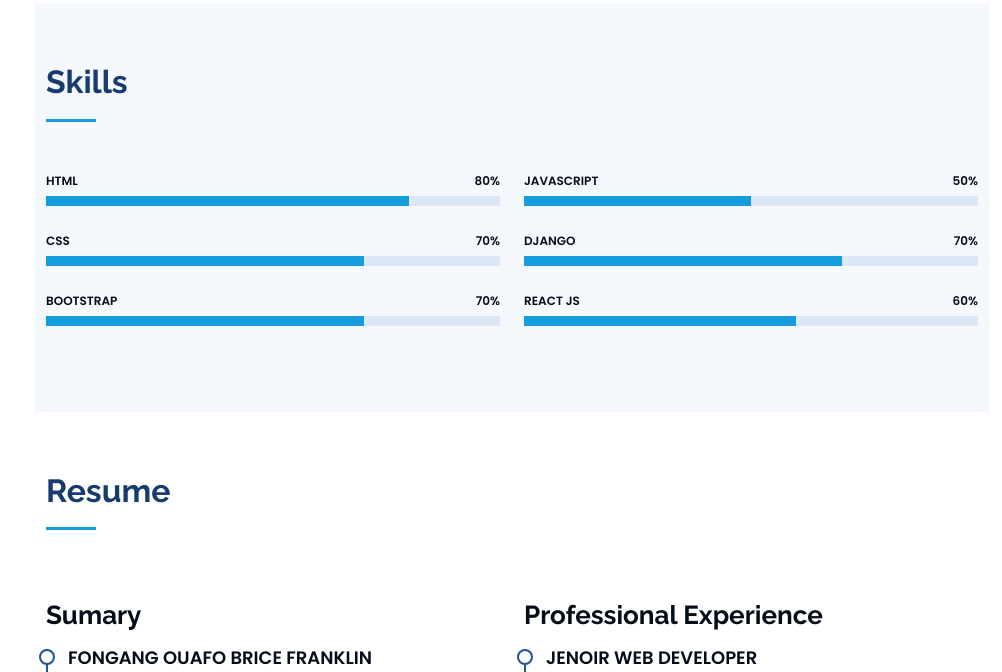
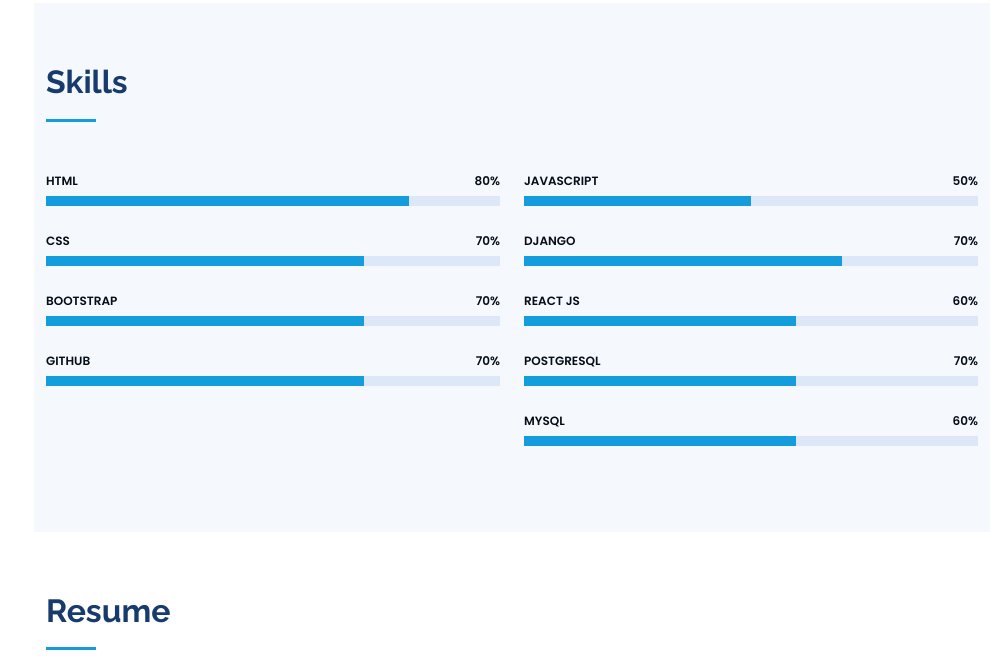
Before and after one commit to franklin-hub/Portefolio, a plain HTML site: page index.html in a window 1280 px wide. Shown: the part 1408-2080 px from the top of the page, without its empty margins (278-1280 px from the left). Drawn offline with nearby package versions, Linux system fonts and the light colour scheme; a script that the page names is missing.

Commit message:
New Commit

```diff
--- a/index.html
+++ b/index.html
@@ -233,6 +233,13 @@
               </div>
             </div>
 
+            <div class="progress">
+              <span class="skill">Github <i class="val">70%</i></span>
+              <div class="progress-bar-wrap">
+                <div class="progress-bar" role="progressbar" aria-valuenow="70" aria-valuemin="0" aria-valuemax="70"></div>
+              </div>
+            </div>
+
           </div>
 
           <div class="col-lg-6" data-aos="fade-up" data-aos-delay="100">
@@ -252,6 +259,20 @@
 
             <div class="progress">
               <span class="skill">React JS <i class="val">60%</i></span>
+              <div class="progress-bar-wrap">
+                <div class="progress-bar" role="progressbar" aria-valuenow="60" aria-valuemin="0" aria-valuemax="60"></div>
+              </div>
+            </div>
+
+            <div class="progress">
+              <span class="skill">PostgreSql<i class="val">70%</i></span>
+              <div class="progress-bar-wrap">
+                <div class="progress-bar" role="progressbar" aria-valuenow="60" aria-valuemin="0" aria-valuemax="60"></div>
+              </div>
+            </div>
+
+            <div class="progress">
+              <span class="skill">MySql <i class="val">60%</i></span>
               <div class="progress-bar-wrap">
                 <div class="progress-bar" role="progressbar" aria-valuenow="60" aria-valuemin="0" aria-valuemax="60"></div>
               </div>
```
